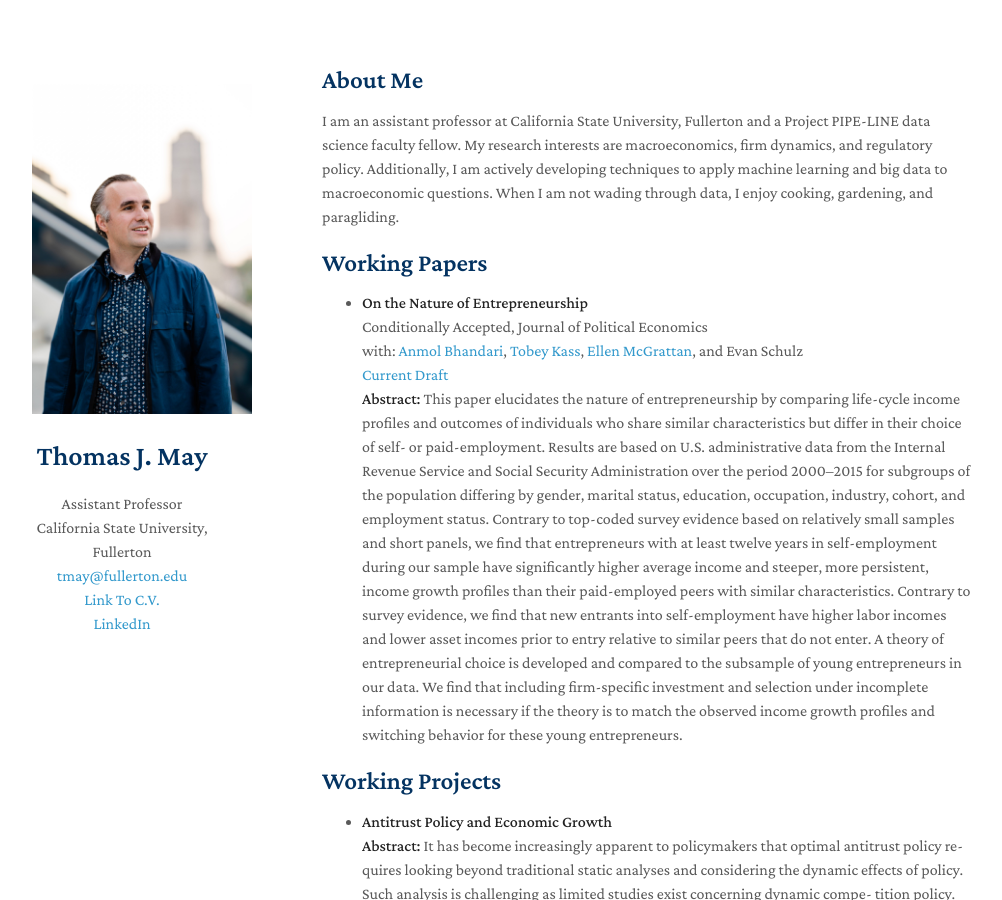
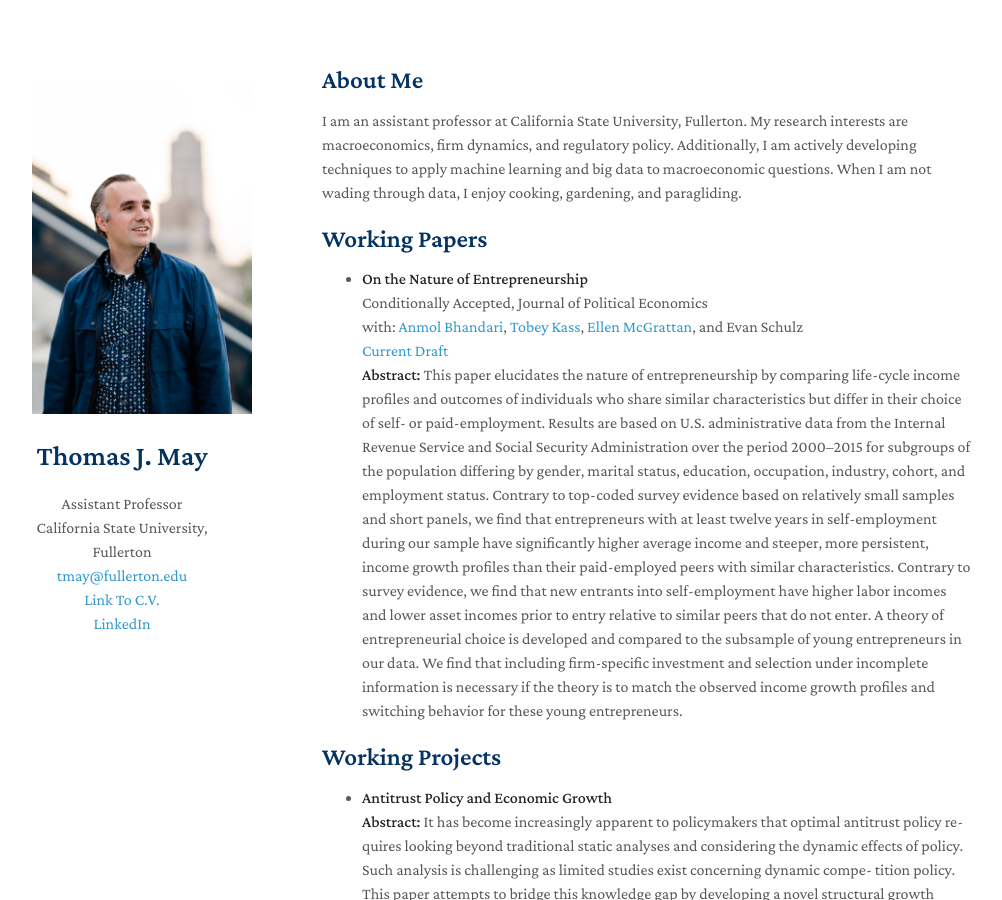
Before and after one commit to MayEcon/mayecon.github.io, a Jekyll site: the page built from index.md, in a window 1280 px wide and 900 px high. Shown: the whole window, without its empty margins (148-1150 px from the left). Built offline with Jekyll 4.4.1, drawn with Linux system fonts in a browser that asks for light colours; nearby versions of some CDN libraries; a style sheet for code colours, icons or effects is not loaded; our own code applies the rules of GitHub Pages for plain Markdown files.

Commit message:
Update index.md

```diff
--- a/index.md
+++ b/index.md
@@ -4,7 +4,7 @@ layout: homepage
 
 ## About Me
 
-I am an assistant professor at California State University, Fullerton and a Project PIPE-LINE data science faculty fellow. My research interests are macroeconomics, firm dynamics, and regulatory policy. Additionally, I am actively developing techniques to apply machine learning and big data to macroeconomic questions. When I am not wading through data, I enjoy cooking, gardening, and paragliding.
+I am an assistant professor at California State University, Fullerton. My research interests are macroeconomics, firm dynamics, and regulatory policy. Additionally, I am actively developing techniques to apply machine learning and big data to macroeconomic questions. When I am not wading through data, I enjoy cooking, gardening, and paragliding.
 
 
 ## Working Papers
```
